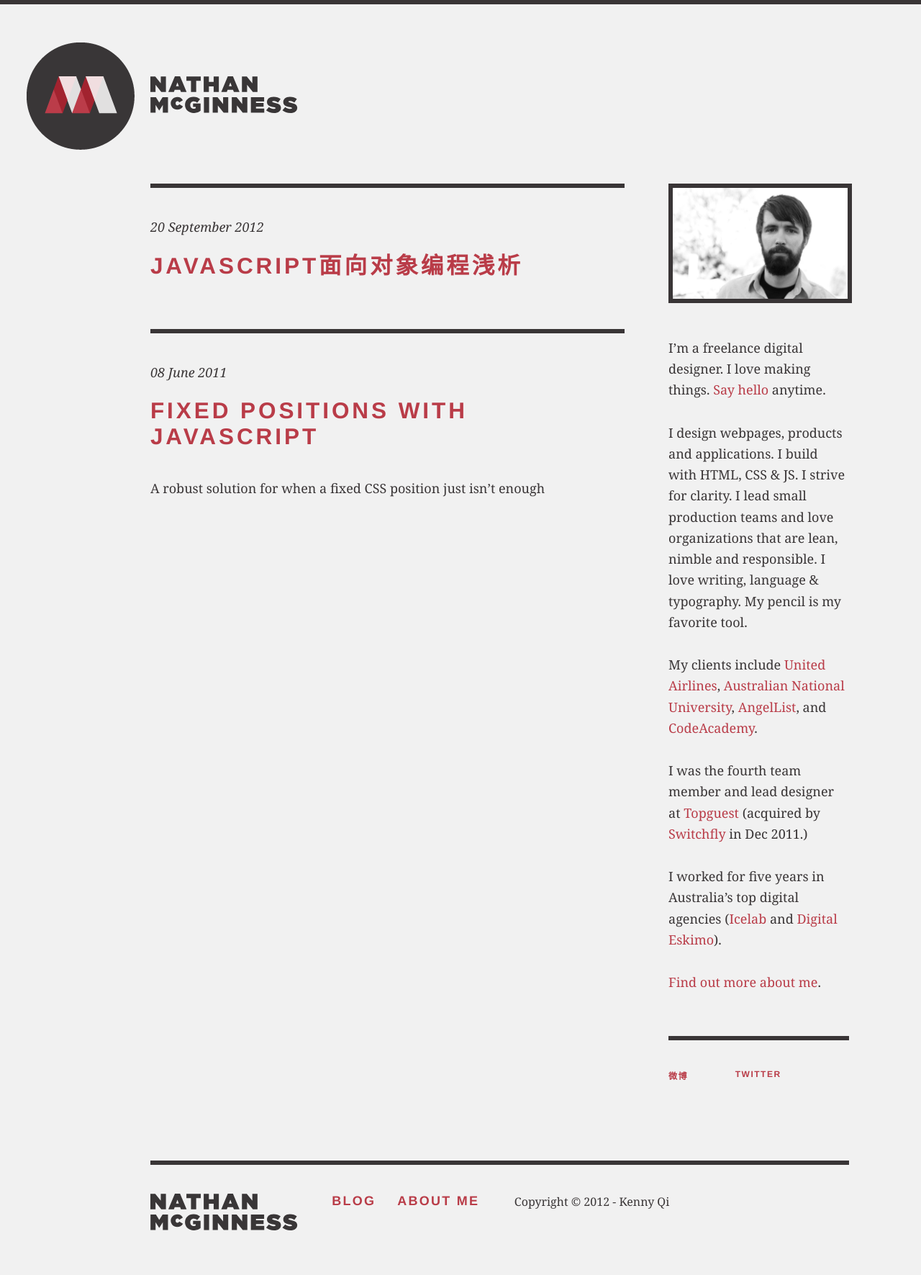
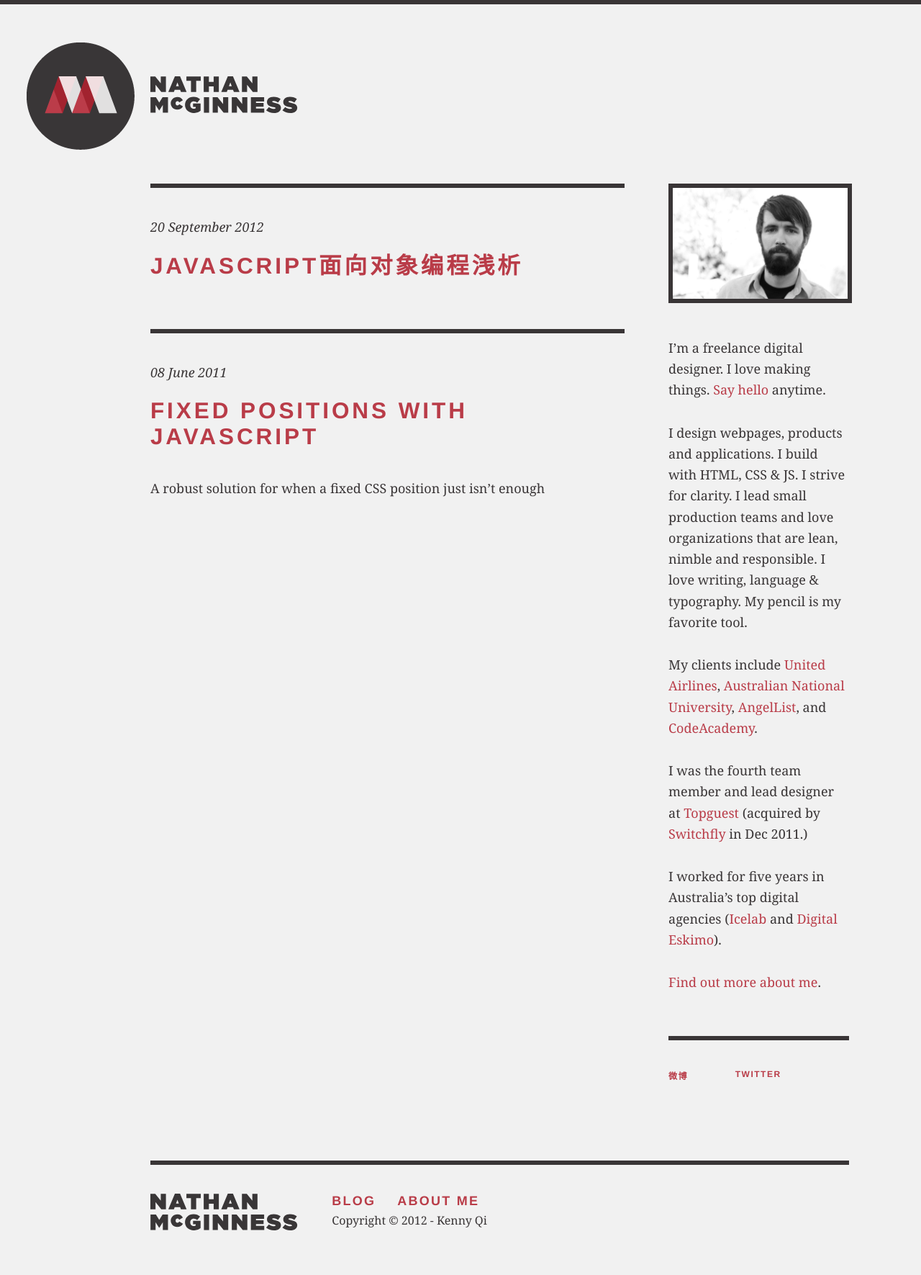
Before and after one commit to kenny2qi/kenny2qi.github.com, a Jekyll site: the page built from index.html, in a window 1280 px wide. Shown: the whole page at 72% size. Built offline with Jekyll 4.4.1, drawn with Linux system fonts in a browser that asks for light colours; nearby versions of some CDN libraries; Markdown is read by kramdown in place of the engine named in the settings; comment, search, counter and statistics services are not loaded; before the commit the page ends 1748 px from its top, so only the background shows below that.

Commit message:
change style

```diff
--- a/stylesheets/compiled/base.css
+++ b/stylesheets/compiled/base.css
@@ -598,13 +598,12 @@
     width: 26%; }
   footer nav {
     float: left;
-    width: 26.1053%;
-    height: 60px; }
+    width: 73%; }
   footer #fine-print {
-    width: 37.8947%;
+    width: 67.8947%;
     float: left;
     font-size: 0.888888888888889em;
-    line-height: 1.45em; }
+    line-height: 2em; }
 
 /*Homepage*/
 .intro {
```
